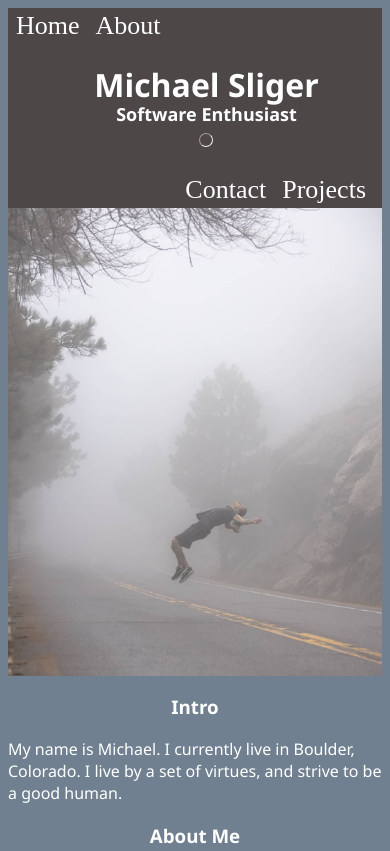
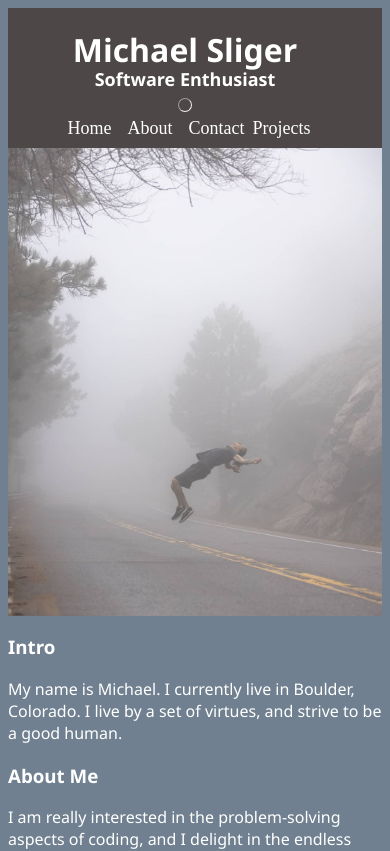
Before and after one commit to michaeljsliger/portfolio, a plain HTML site: page index.html in a window 390 px wide. Shown: the top 851 px of the page. Drawn offline with Linux system fonts and the light colour scheme.

Commit message:
updated for mobile first approach

```diff
--- a/index.html
+++ b/index.html
@@ -12,11 +12,6 @@
 <body>
   <div class="header-container">
 
-    <div class="menu-btn left">
-      <a href="#home" class="child">Home</a>
-      <a href="#about" class="child">About</a>
-      <!-- <div class="menu-btn__burger"></div> Old element, which was removed -->
-    </div>
     <div class="header-center">
       <header>
         <div id="home">
@@ -26,8 +21,10 @@
         </div>
       </div>
     </header>
-    <div class="header-right-empty">
+    <div class="header-right-empty parent">
       <!-- <a href="#contact">Contact</a> -->
+      <a href="#home" class="child">Home</a>
+      <a href="#about" class="child">About</a>
       <a href="#contact" class="child">Contact</a>
       <a class="child" href="./projects.html" target="\_blank">Projects</a>
     </div>
--- a/style.css
+++ b/style.css
@@ -5,9 +5,10 @@
 
 .header-container {
   display: flex;
-  justify-content: space-between;
+  flex-direction: column;
+  justify-content: center;
   align-items: center;
-  height: 115px;
+  height: 140px;
   background-color: rgb(77, 71, 71);
   text-align: center;
   line-height: 8px;
@@ -21,12 +22,12 @@ header {
   align-items: center;
   color: white;
   font-family:'Segoe UI', Tahoma, Geneva, Verdana, sans-serif;
-
+  margin: 0 20px 0 0;
 }
-
+/*
 .header-center {
   margin: 0 0 0 46px;
-}
+} */
 
 
 
@@ -41,20 +42,27 @@ header {
   margin: 0 8px;
 }
 
+.child:last-child{
+  margin: 0 20px 0 0;
+}
+
 .header-right-empty {
   flex: .08;
   text-align: center;
-  font-size: 32px;
-  margin: 0 8px 0 0;
   display: flex;
+  justify-content: center;
 }
 
 a {
   text-decoration: none;
 }
 
+.header-right-empty a {
+  font-size: 18px;
+}
 
-.menu-btn {
+
+/* .menu-btn {
   font-size: 19px;
   flex: .1;
   position: relative;
@@ -63,7 +71,7 @@ a {
   align-items: space-between;
   /* height: 13vh;
   width: 7vw; */
-  margin: 0 0 0 0;
+  /* margin: 0 0 0 0; */
   /* border: 3px solid #fff;
   transform: rotate(90deg) */
 
@@ -87,12 +95,12 @@ a {
   border-radius: 5px;
 } */
 
-.menu-btn__burger::before {
+/* .menu-btn__burger::before {
   transform: translate(0, -16px)
 }
 .menu-btn__burger::after {
   transform: translate(0, 16px)
-}
+}  */
 
 h3 {
   text-align: center;
@@ -146,6 +154,7 @@ footer {
 
 .contact {
   text-align: center;
+  font-size: 22px;
 }
 
 ul {
@@ -182,7 +191,7 @@ a:active {color:aqua;}
 
 .project-block-container {
   display: flex;
-  flex-direction: row;
+  flex-direction: column;
   justify-content: center;
   padding: 5px;
 }
@@ -191,7 +200,9 @@ a:active {color:aqua;}
   margin: 5px;
   padding: 20px;
   border: 3px solid black;
+  color: white;
 }
+
 
 fieldset {
   padding: 8px 12px;
@@ -215,37 +226,38 @@ textarea {
 
 
 
-@media all and (max-width: 660px) {
+@media all and (min-width: 600px) {
   .project-block-container {
-    flex-direction: column;
+    flex-direction: row;
   }
 
-  .header-center {
-    margin: 0 0 0 23px;
-  }
+
 
   .header-container {
-    flex-direction: column;
+    flex-direction: row;
     align-items: center;
     justify-content: space-around;
     margin: 0;
-    height: 200px;
+    height: 110px;
     width: 100%;
+
   }
-  .left {
 
-    align-self: flex-start;
-    justify-content: flex-end;
+  .pic {
+    display: flex;
+    justify-content: center;
   }
-  .header-right-empty {
-    align-self: flex-end;
+
+  .pic img {
+    width: 60%;
+    justify-self: center;
   }
 
   .contact {
-    font-size: 18px;
+    font-size: 28px;
   }
 
   .form {
-    font-size: 18px;
+    font-size: 28px;
   }
 }
```
Also changed, not shown: projects.html (+23 -10 lines).
